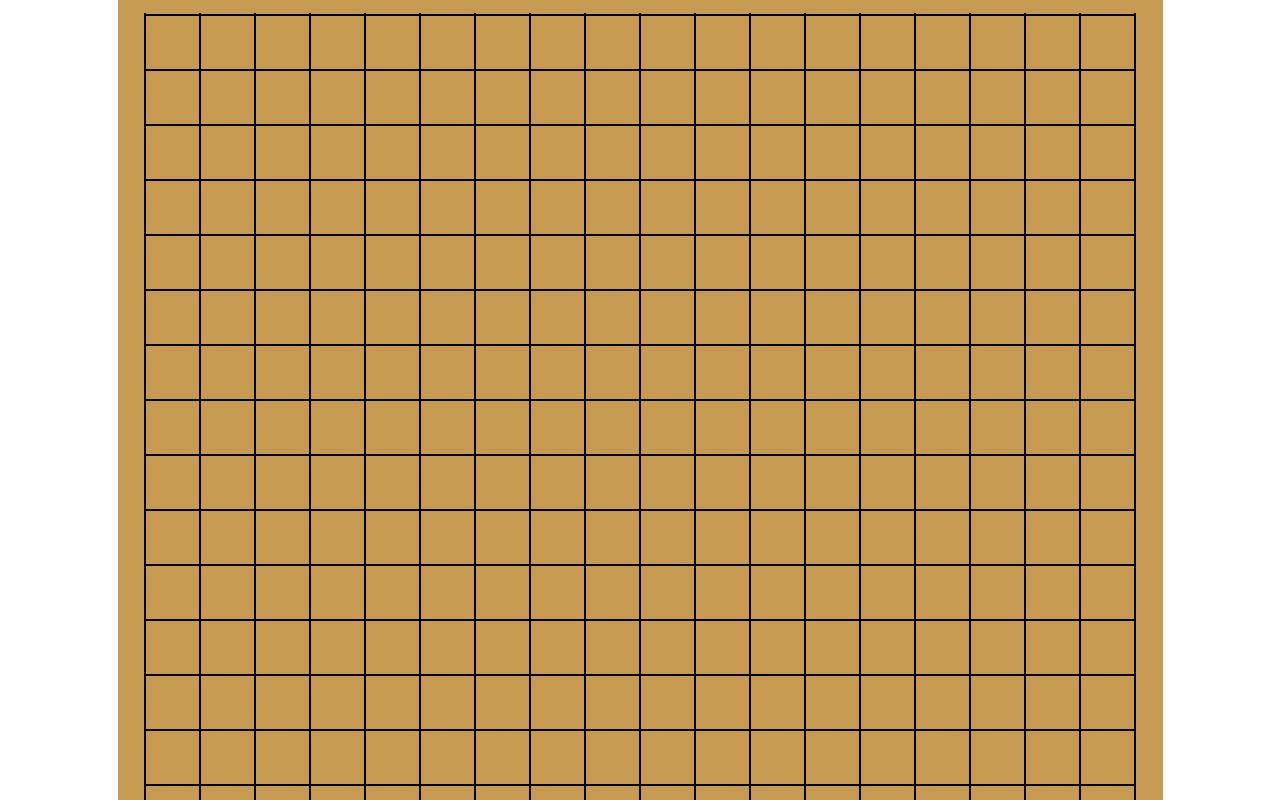
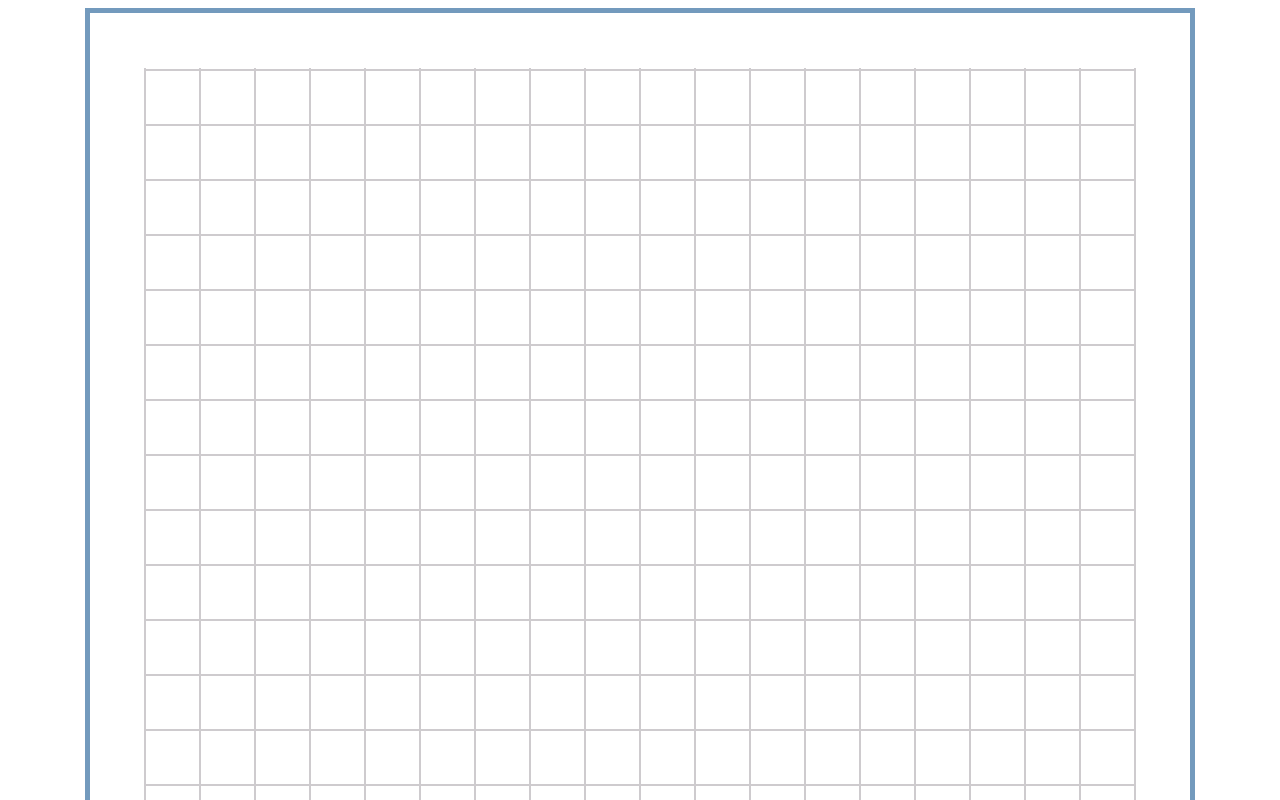
Before and after one commit to jhssttj/Omok, a React (Create React App) app: page / in a window 1280 px wide. Shown: the top 800 px of the page. Built offline with nearby package versions, Linux system fonts and the light colour scheme.

Commit message:
CSS theme for board

```diff
--- a/src/styles/Board.css
+++ b/src/styles/Board.css
@@ -3,9 +3,10 @@
   justify-content: center;
   align-items: center;
   flex-direction: column;
-  width: 1000px;
-  height: 1000px;
-  background-color: rgb(198,154,81);
+  width: 1100px;
+  height: 1100px;
+  background-color: white;
+  border: 5px solid rgb(115,154,189);
 }
 
 .row {
@@ -17,7 +18,7 @@
 .square {
   width: 55px;
   height: 55px;
-  background-color: rgb(198,154,81);
+  background-color: white;
   position: relative;
 
 }
@@ -26,7 +27,7 @@
   content:"";
   height: 100%;
   width:2px;
-  background:black;
+  background:rgb(206,203,206);
   position: absolute;
   top: 0%;
   right: 50%;
@@ -37,7 +38,7 @@
   content:"";
   height: 2px;
   width:100%;
-  background:black;
+  background:rgb(206,203,206);
   position: absolute;
   top: 50%;
   right: 0;
```
